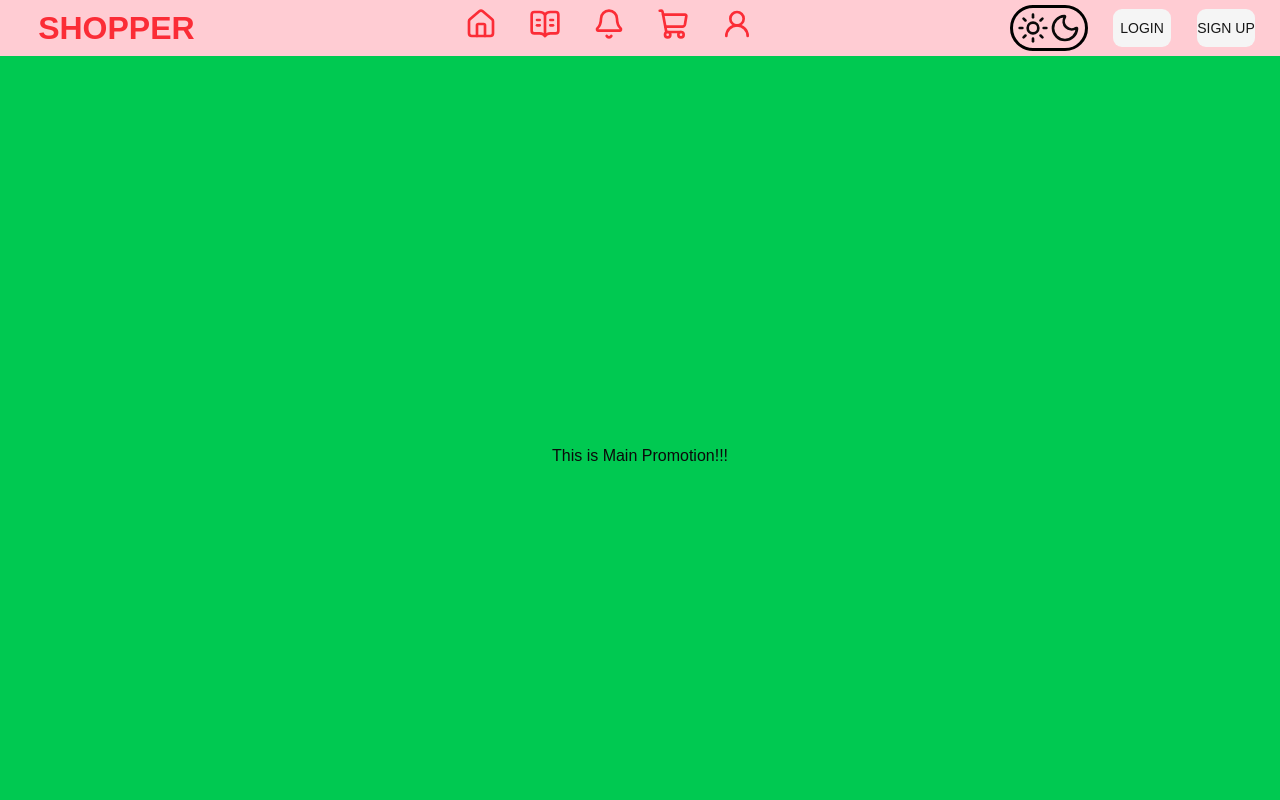
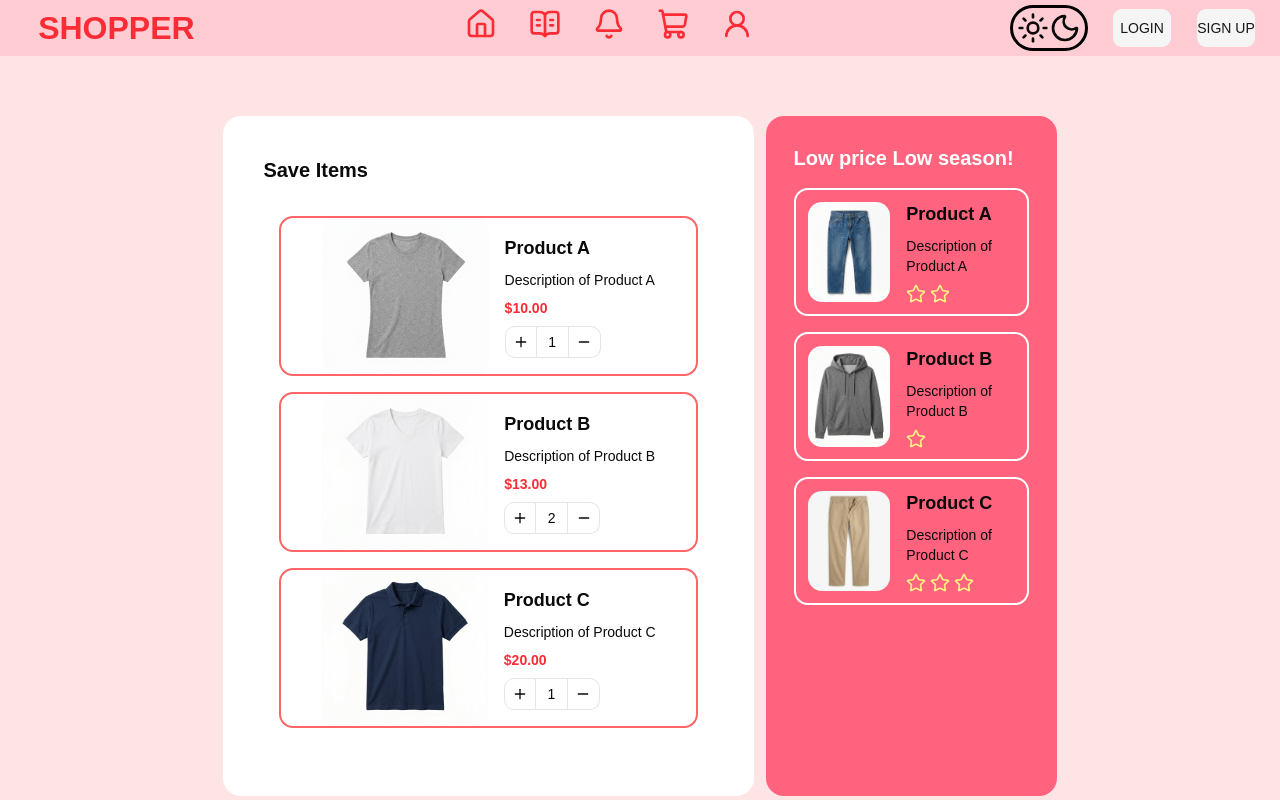
Before and after one commit to sappakit/marketplace-app, a React (Vite) app: page / in a window 1280 px wide. Both pictures are taken after a click on the icon 545 px from the left and 24 px from the top of the page. Shown: the top 800 px of the page. Built offline with nearby package versions, Linux system fonts and the light colour scheme.

Commit message:
finished common UI of Web app

```diff
--- a/src/components/homepage/main.tsx
+++ b/src/components/homepage/main.tsx
@@ -18,11 +18,11 @@ export default function Main() {
                         Jonathan Doe's Store
                     </h1>
                 </section>
-                <section className="content w-full h-auto p-4 flex justify-between items-center">
-                    <figure className="w-[50%] h-[90%] flex justify-center items-center">
+                <section className="content w-full h-auto flex justify-between items-center">
+                    <figure className="w-[50%] h-full flex justify-center items-center">
                         <img src="src\assets\shirts_stock\Shirt07.png" alt="Edward Elric profile" className="w-full h-auto rounded-xl"></img>
                     </figure>
-                    <div className="w-[50%] h-[90%] flex-col items-between justify-items-center">
+                    <div className="w-[50%] h-full flex-col items-between justify-items-center">
                         <article className="w-full h-[80%]">
                             <CardHeader>
                                 <CardTitle className="text-xl">-Dark Trouser-</CardTitle>
@@ -40,7 +40,7 @@ export default function Main() {
                             </CardContent>
                         </article>
                         <div className="w-full h-[20%] self-end flex justify-end">
-                            <CardFooter className="w-25 h-20 flex justify-end gap-4 bg-transparent border-0">
+                            <CardFooter className="w-25 h-20 flex justify-end gap-4 bg-transparent">
                                 <Heart className="w-[80%] h-[80%] cursor-pointer hover:scale-120 hover:text-red-500"/>
                                 <ShoppingCart className="w-[80%] h-[80%] cursor-pointer hover:scale-120 hover:text-red-500"/>
                             </CardFooter>
--- a/src/components/profilepage/main_profile.tsx
+++ b/src/components/profilepage/main_profile.tsx
@@ -40,7 +40,7 @@ export default function MainProfile() {
                     </p>
                 </div>
             </aside>
-            <section className="w-[40%] h-[100%] xl:w-[40%] p-4 rounded-xl bg-white flex flex-col items-start justify-start">
+            <section className="w-[40%] h-full xl:w-[40%] p-4 rounded-xl bg-white flex flex-col items-start justify-start">
                 <h2 className="text-2xl font-bold mb-4">Recent Activity</h2>
                 <ul>
                     <li className="text-xl">Purchased "Product A" on 2024-05-01</li>
--- a/src/components/promotionpage/main_promotion.tsx
+++ b/src/components/promotionpage/main_promotion.tsx
@@ -1,9 +1,136 @@
+import { MinusIcon, PlusIcon, Star } from "lucide-react"
+import { Button } from "@/components/ui/button"
+import { ButtonGroup } from "@/components/ui/button-group"
+
 export default function MainPromotion() {
     return (
-        <main className="w-screen h-screen bg-green-500 flex items-center justify-center">
-            <section>
-                <h1>This is Main Promotion!!!</h1>
-            </section>
+        <main className="w-screen h-screen bg-rose-100 flex items-center justify-center">
+            <div className="w-[70%] h-[90%] rounded-4xl flex items-start justify-evenly p-5">
+                <section className="w-[62%] h-full bg-white rounded-2xl p-10 flex flex-col items-center justify-start">
+                    <h1 className="self-start font-extrabold text-xl">Save Items</h1>
+                    <div className="w-full mt-4 p-4 rounded-xl">
+                        <figure className="w-full h-[20vh] flex items-center justify-center gap-4 border-2 border-red-400 rounded-xl">
+                            <img src="src\assets\shirts_stock\Shirt01.png" alt="Product A" className="w-[40%] h-[100%] rounded-xl object-cover"></img>
+                            <div>
+                                <figcaption className="flex flex-col items-start justify-center gap-2">
+                                    <h2 className="font-extrabold text-lg">Product A</h2>
+                                    <p className="text-sm">Description of Product A</p>
+                                    <p className="text-sm font-bold text-red-500">$10.00</p>
+                                </figcaption>
+                                <ButtonGroup
+                                    orientation="horizontal"
+                                    aria-label="Media controls"
+                                    className="h-fit mt-2"
+                                >
+                                    <Button variant="outline" size="icon">
+                                        <PlusIcon />
+                                    </Button>
+                                    <Button variant="outline" size="icon">
+                                        <p>1</p>
+                                    </Button>
+                                    <Button variant="outline" size="icon">
+                                        <MinusIcon />
+                                    </Button>
+                                </ButtonGroup>
+                            </div>
+                        </figure>
+                        <figure className="w-full h-[20vh] flex items-center justify-center gap-4 mt-4 border-2 border-red-400 rounded-xl">
+                            <img src="src\assets\shirts_stock\Shirt02.png" alt="Product B" className="w-[40%] h-[100%] rounded-xl object-cover"></img>
+                            <div>
+                                <figcaption className="flex flex-col items-start justify-center gap-2">
+                                    <h2 className="font-extrabold text-lg">Product B</h2>
+                                    <p className="text-sm">Description of Product B</p>
+                                    <p className="text-sm font-bold text-red-500">$13.00</p>
+                                </figcaption>
+                                <ButtonGroup
+                                    orientation="horizontal"
+                                    aria-label="Media controls"
+                                    className="h-fit mt-2"
+                                >
+                                    <Button variant="outline" size="icon">
+                                        <PlusIcon />
+                                    </Button>
+                                    <Button variant="outline" size="icon">
+                                        <p>2</p>
+                                    </Button>
+                                    <Button variant="outline" size="icon">
+                                        <MinusIcon />
+                                    </Button>
+                                </ButtonGroup>
+                            </div>
+                        </figure>
+                        <figure className="w-[100%] h-[20vh] flex items-center justify-center gap-4 mt-4 border-2 border-red-400 rounded-xl">
+                            <img src="src\assets\shirts_stock\Shirt03.png" alt="Product C" className="w-[40%] h-[100%] rounded-xl object-cover"></img>
+                            <div>
+                                <figcaption className="flex flex-col items-start justify-center gap-2">
+                                    <h2 className="font-extrabold text-lg">Product C</h2>
+                                    <p className="text-sm">Description of Product C</p>
+                                    <p className="text-sm font-bold text-red-500">$20.00</p>
+                                </figcaption>
+                                <ButtonGroup
+                                    orientation="horizontal"
+                                    aria-label="Media controls"
+                                    className="h-fit mt-2"
+                                >
+                                    <Button variant="outline" size="icon">
+                                        <PlusIcon />
+                                    </Button>
+                                    <Button variant="outline" size="icon">
+                                        <p>1</p>
+                                    </Button>
+                                    <Button variant="outline" size="icon">
+                                        <MinusIcon />
+                                    </Button>
+                                </ButtonGroup>
+                            </div>
+                        </figure>
+                    </div>
+                </section>
+                <aside className="w-[34%] h-[100%] bg-rose-400 rounded-2xl p-7 flex flex-col items-center justify-start">
+                    <h2 className="self-start font-extrabold text-xl text-white">Low price Low season!</h2>
+                    <div className="w-full mt-4 rounded-xl">
+                        <figure className="w-[100%] h-[30%] p-3 flex items-center justify-center gap-4 border-2 border-white rounded-xl">
+                            <img src="src\assets\shirts_stock\Shirt04.png" alt="Product A" className="w-[40%] h-[100%] rounded-xl object-cover"></img>
+                            <div>
+                                <figcaption className="flex flex-col items-start justify-center gap-2">
+                                    <h2 className="font-extrabold text-lg">Product A</h2>
+                                    <p className="text-sm">Description of Product A</p>
+                                </figcaption>
+                                <div className="flex items-center gap-1">
+                                    <Star className="w-5 h-5 text-yellow-200 mt-2"/>
+                                    <Star className="w-5 h-5 text-yellow-200 mt-2"/>
+                                </div>
+                            </div>
+                        </figure>
+                        <figure className="w-[100%] h-[30%] p-3 flex items-center justify-center gap-4 mt-4 border-2 border-white rounded-xl">
+                            <img src="src\assets\shirts_stock\Shirt05.png" alt="Product B" className="w-[40%] h-[100%] rounded-xl object-cover"></img>
+                            <div>
+                                <figcaption className="flex flex-col items-start justify-center gap-2">
+                                    <h2 className="font-extrabold text-lg">Product B</h2>
+                                    <p className="text-sm">Description of Product B</p>
+                                </figcaption>
+                                <div className="flex items-center gap-1">
+                                    <Star className="w-5 h-5 text-yellow-200 mt-2"/>
+                                </div>
+                            </div>
+                        </figure>
+                        <figure className="w-[100%] h-[30%] p-3 flex items-center justify-center gap-4 mt-4 border-2 border-white rounded-xl">
+                            <img src="src\assets\shirts_stock\Shirt06.png" alt="Product C" className="w-[40%] h-[100%] rounded-xl object-cover"></img>
+                            <div>
+                                <figcaption className="flex flex-col items-start justify-center gap-2">
+                                    <h2 className="font-extrabold text-lg">Product C</h2>
+                                    <p className="text-sm">Description of Product C</p>
+                                </figcaption>
+                                <div className="flex items-center gap-1">
+                                    <Star className="w-5 h-5 text-yellow-200 mt-2"/>
+                                    <Star className="w-5 h-5 text-yellow-200 mt-2"/>
+                                    <Star className="w-5 h-5 text-yellow-200 mt-2"/>
+                                </div>
+                            </div>
+                        </figure>
+                    </div>
+                </aside>
+            </div>
         </main>
     )
 }
--- a/src/index.css
+++ b/src/index.css
@@ -3,10 +3,6 @@
 @import "shadcn/tailwind.css";
 @import "@fontsource-variable/geist";
 
-
-* {
-
-}
 
 @custom-variant dark (&:is(.dark *));
 
```
